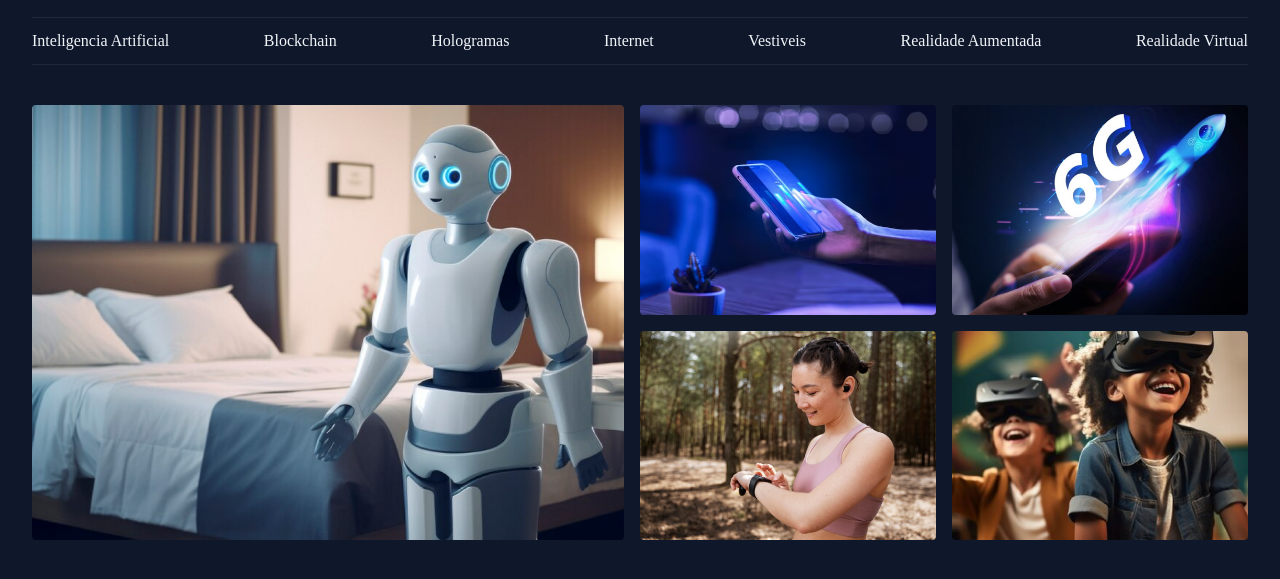
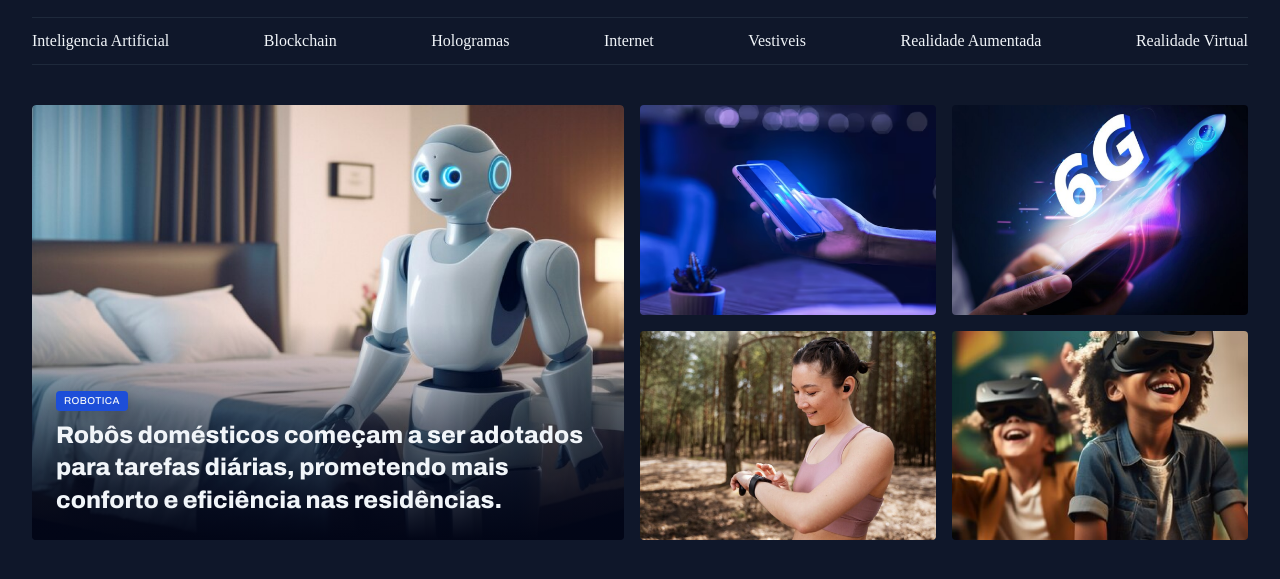
Before and after one commit to Carlosfagomes/portal-de-noticias, a plain HTML site: page index.html in a window 1280 px wide. Shown: the part 43-622 px from the top of the page. Drawn offline with Linux system fonts and the light colour scheme.

Commit message:
Adjusting card content

```diff
--- a/index.html
+++ b/index.html
@@ -36,9 +36,16 @@
     </header>
     <main class="grid container">
         <section id="featured" class="grid grid-flow-col gap-16">
-            <div>
+            <figure class="card">
                 <img src="assets/images/Image 01.png" alt="">
-            </div>
+                <figcaption>
+                    <span class="content-tag">Robotica</span>
+                    <h2 class="text-2xl">
+                        Robôs domésticos começam a ser adotados para tarefas diárias,
+                        prometendo mais conforto e eficiência nas residências.
+                    </h2>
+                </figcaption>
+            </figure>
             <div class="grid grid-cols-2 gap-16">
                 <div>
                     <img src="assets/images/Image 02.png" alt="">
--- a/styles/global.css
+++ b/styles/global.css
@@ -54,3 +54,15 @@ a:hover {
 main {
     margin-top: 40px;
 }
+
+.content-tag {
+    display: inline-block;
+    background-color: var(--brand-color-dark);
+    padding: 4px 8px;
+    border-radius: 4px;
+    font: 500 10px/1.2 var(--font-family);
+    text-transform: uppercase;
+    letter-spacing: 0.04em;
+    color: var(--text-color-primary);
+    box-shadow: 0px 4px 16px rgba(2, 6, 23, 0.251);
+}
--- a/styles/sections.css
+++ b/styles/sections.css
@@ -5,3 +5,33 @@
         border-radius: 4px;
     }
 }
+
+.card {
+    position: relative;
+    border-radius: 4px;
+    overflow: hidden;
+
+    &::before {
+        content: "";
+        position: absolute;
+        inset: 0;
+        background-color: white;
+        top: 50%;
+        background: linear-gradient(
+            180deg,
+            transparent 0%,
+            #020617 100%
+        );
+    }
+
+    figcaption {
+        position: absolute;
+        bottom: 0;
+
+        padding: 24px;
+
+        h2 {
+            margin-top: 8px;
+        }
+    }
+}
--- a/styles/utility.css
+++ b/styles/utility.css
@@ -13,3 +13,18 @@
 .gap-16 {
     gap: 16px;
 }
+
+.text-2xl {
+    font: var(--h1);
+}
+
+.text-xl {
+    font: var(--h2);
+}
+
+.text-lg {
+    font: var(--h3);
+}
+.text-sm {
+    font: var(--text-sm);
+}
```
